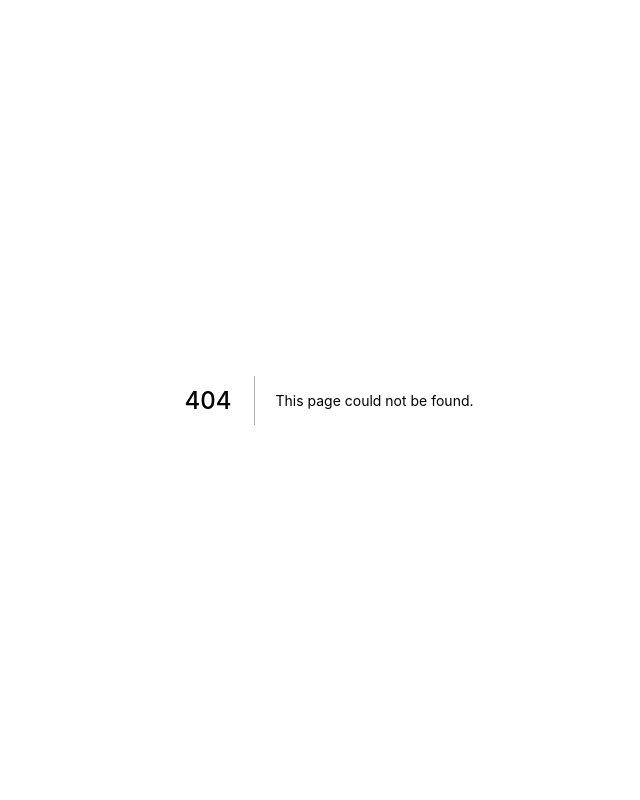
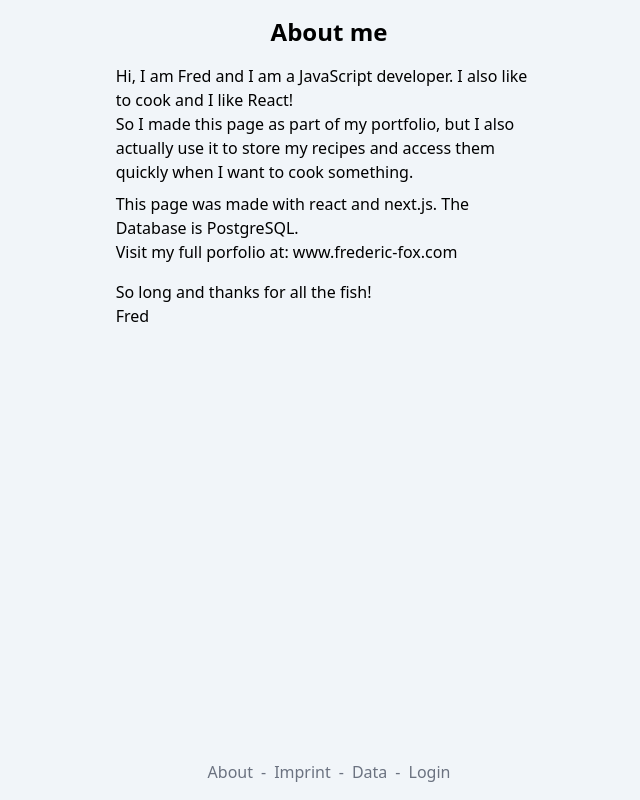
Before and after one commit to dev-fredericfox/my-recipe-book, a Next.js app: page /about in a window 1280 px wide. Before the commit this address had no page. Shown: the whole page, without its empty margins (311-951 px from the left). Built offline with nearby package versions, Linux system fonts and the light colour scheme; no server answers.

Commit message:
Add about page

```diff
--- /dev/null
+++ b/pages/about.tsx
@@ -0,0 +1,30 @@
+import type { NextPage } from "next";
+import Head from "next/head";
+import Layout from "../components/Layout";
+import Title from "../components/Title";
+const About: NextPage = () => {
+  return (
+    <div>
+      <Head>
+        <title>About me</title>
+        <meta name="description" content="About me" />
+        <link rel="icon" href="/favicon.ico" />
+      </Head>
+      <Layout>
+          <div className="mt-4">
+        <Title title="About me" />
+        </div>
+        <div className="mt-4">
+        <p>Hi, I am Fred and I am a JavaScript developer. I also like to cook and I like React!</p>
+        <p>So I made this page as part of my portfolio, but I also actually use it to store my recipes and access them quickly when I want to cook something.</p>
+        <p className="mt-2">This page was made with react and next.js. The Database is PostgreSQL.</p>
+        <p className="mt-0">Visit my full porfolio at: <a href="https://www.frederic-fox.com">www.frederic-fox.com</a></p>
+        <p className="mt-4">So long and thanks for all the fish!</p>
+        <p>Fred</p>
+        </div>
+      </Layout>
+    </div>
+  );
+};
+
+export default About;
```
